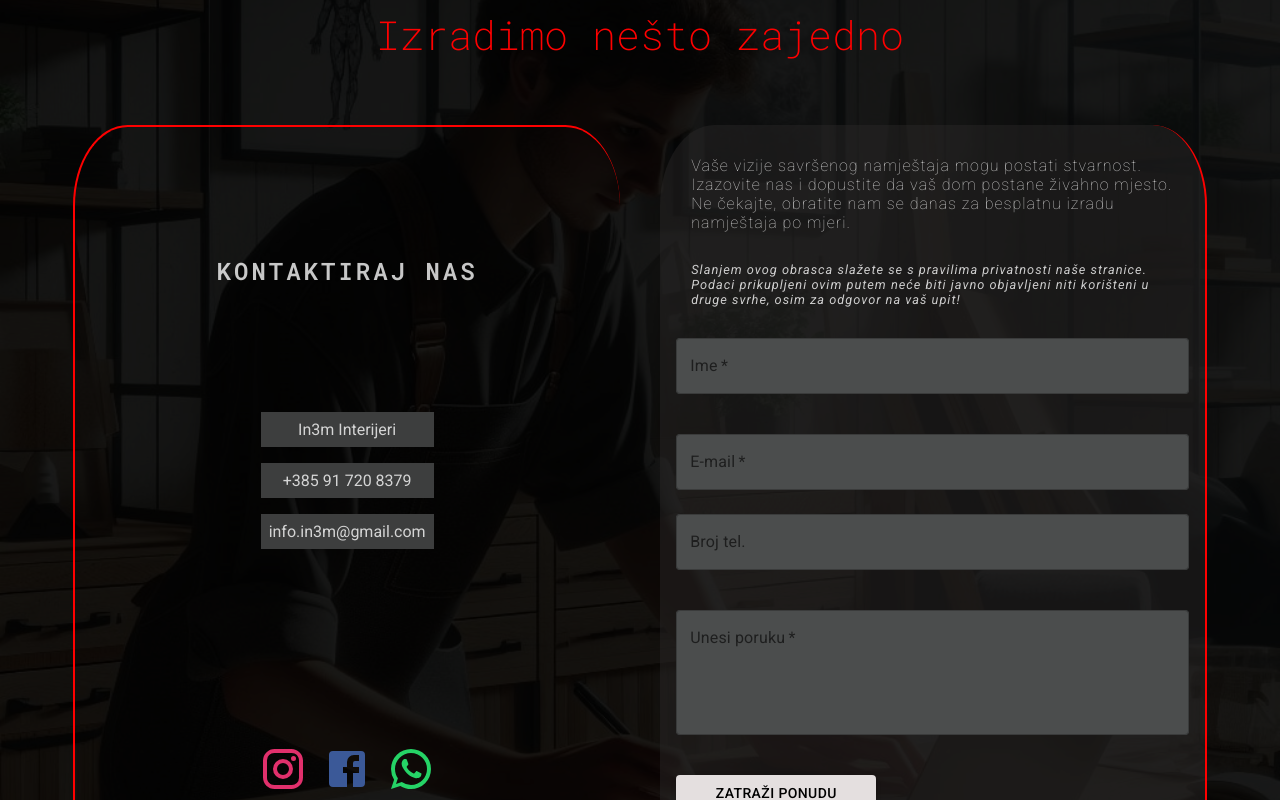
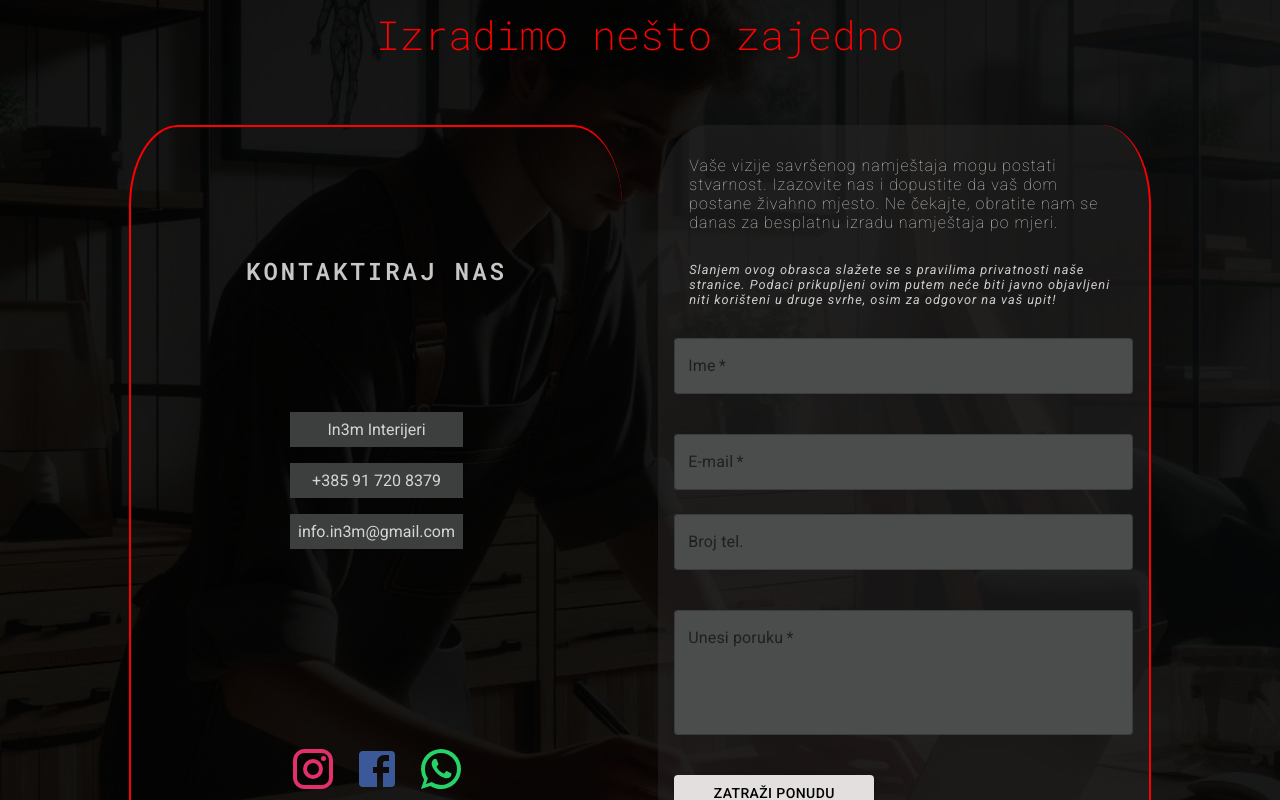
Before and after one commit to AlenZguric/in-3minterijeri, a React (Create React App) app: page / in a window 1280 px wide. Shown: the part 4220-5020 px from the top of the page. Built offline with nearby package versions, Linux system fonts and the light colour scheme; a web font is replaced by a local one.

Commit message:
change some styles

```diff
--- a/src/styles/components/ContactForm.css
+++ b/src/styles/components/ContactForm.css
@@ -34,7 +34,8 @@
 .contact-container .contact-container-box .contact-box {
   display: flex;
   flex-direction: row;
-  width: 100%;
+  margin: auto;
+  max-width: 90%;
   justify-content: space-evenly;
 }
 .contact-container .contact-container-box .contact-box .contact-info-box {
--- a/src/styles/components/ContactForm.scss
+++ b/src/styles/components/ContactForm.scss
@@ -7,7 +7,7 @@
   background-position: center;
   background-repeat: no-repeat;
   background-size: cover;
-  width: 100%;
+ width: 100%;
   height:100%;
   .contact-container-box {
     display: flex;
@@ -32,7 +32,8 @@
     .contact-box {
       display: flex;
       flex-direction: row;
-      width: 100%;
+      margin: auto;
+      max-width: 90%;
     justify-content: space-evenly;
 
 
```
Also changed, not shown: 1 other file (tests, documents, lock files or other folders).
